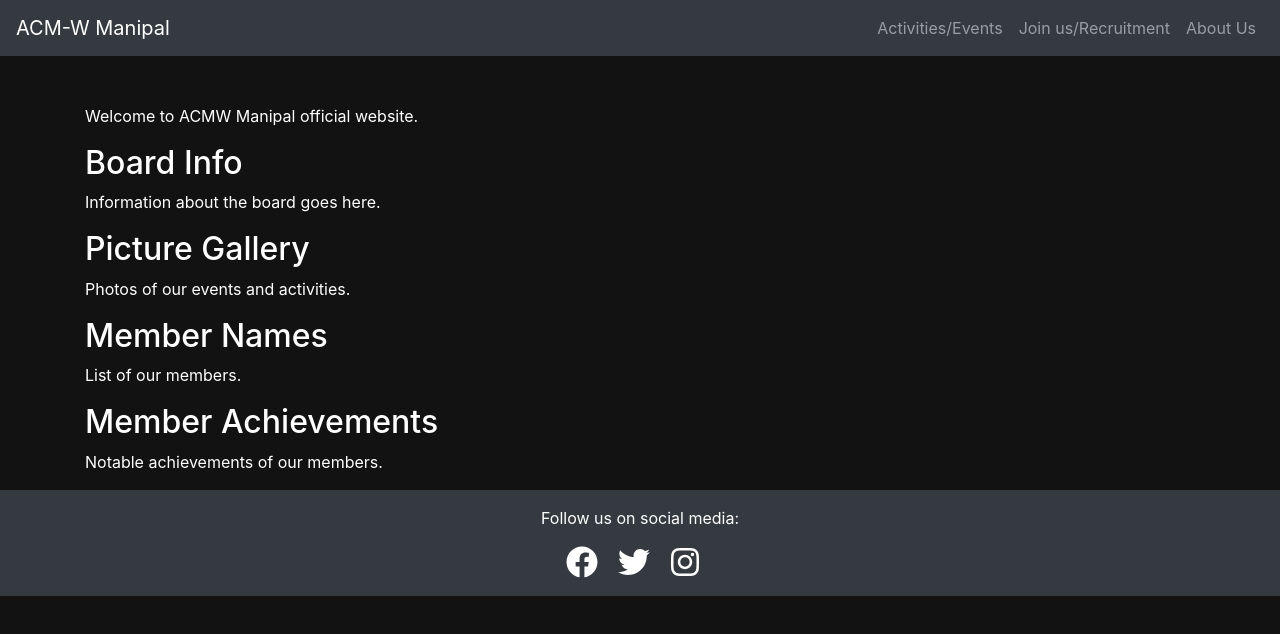
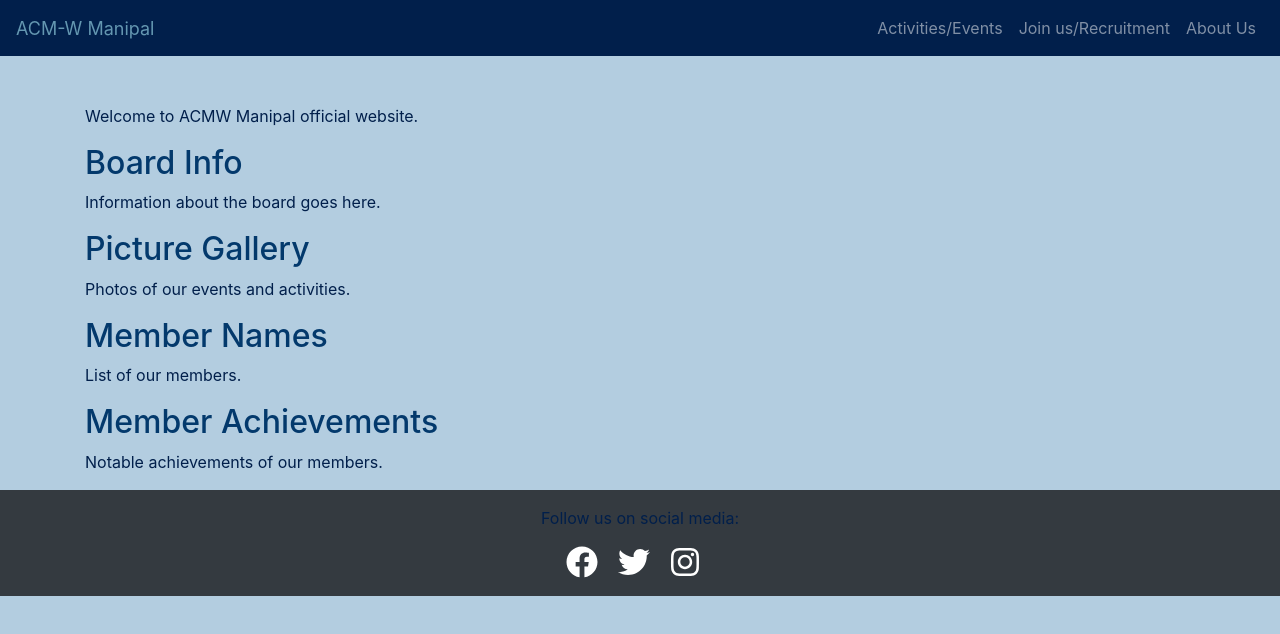
Before and after one commit to ACMW-Manipal/acmw-website-24, a plain HTML site: page index.html in a window 1280 px wide. Drawn offline with nearby package versions, Linux system fonts and the light colour scheme.

Commit message:
shades of blue color scheme

```diff
--- a/index.html
+++ b/index.html
@@ -8,23 +8,14 @@
 
     <!-- Bootstrap CSS -->
     <link href="https://stackpath.bootstrapcdn.com/bootstrap/4.5.2/css/bootstrap.min.css" rel="stylesheet">
-
-    <style>
-        /* Custom styles for dark theme */
-        body {
-            background-color: #121212;
-            color: #fff;
-        }
-
-        /* Additional custom styles can go here */
-    </style>
+    <link rel="stylesheet" type="text/css" href="style.css">
 </head>
 
 <body>
 
     <!-- Navbar -->
-    <nav class="navbar navbar-expand-lg navbar-dark bg-dark">
-        <a class="navbar-brand" href="#">ACM-W Manipal</a>
+    <nav class="navbar navbar-expand-lg navbar-dark custom-navbar-bg">
+        <a class="brand" href="#">ACM-W Manipal</a>
         <button class="navbar-toggler" type="button" data-toggle="collapse" data-target="#navbarNav"
             aria-controls="navbarNav" aria-expanded="false" aria-label="Toggle navigation">
             <span class="navbar-toggler-icon"></span>
--- /dev/null
+++ b/style.css
@@ -0,0 +1,29 @@
+body {
+    background-color: #b3cde0;
+}
+
+h1, h2, h3 {
+    color: 	#03396c;
+}
+
+p {
+    color: #011f4b;
+}
+
+button {
+    background-color: #6497b1;
+}
+
+.custom-navbar-bg {
+    background-color: #011f4b;
+}
+
+.brand {
+    color: #6497b1;
+    font-size: large;
+}
+
+.brand:hover {
+    color: lightgrey;
+    text-decoration: none;
+}
```
Also changed, not shown: about.html (+3 -9 lines), events.html (+3 -9 lines), join.html (+3 -9 lines).
